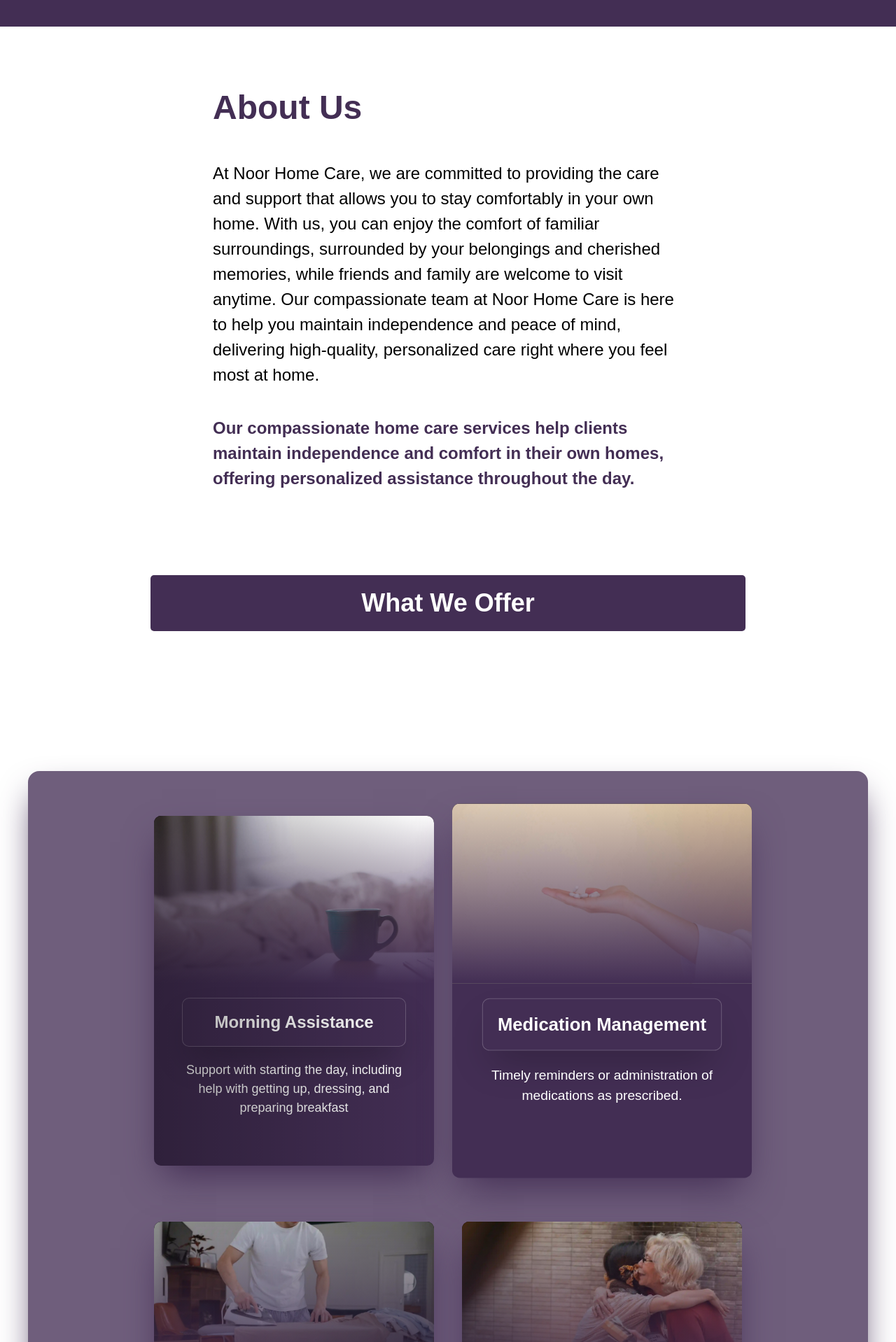
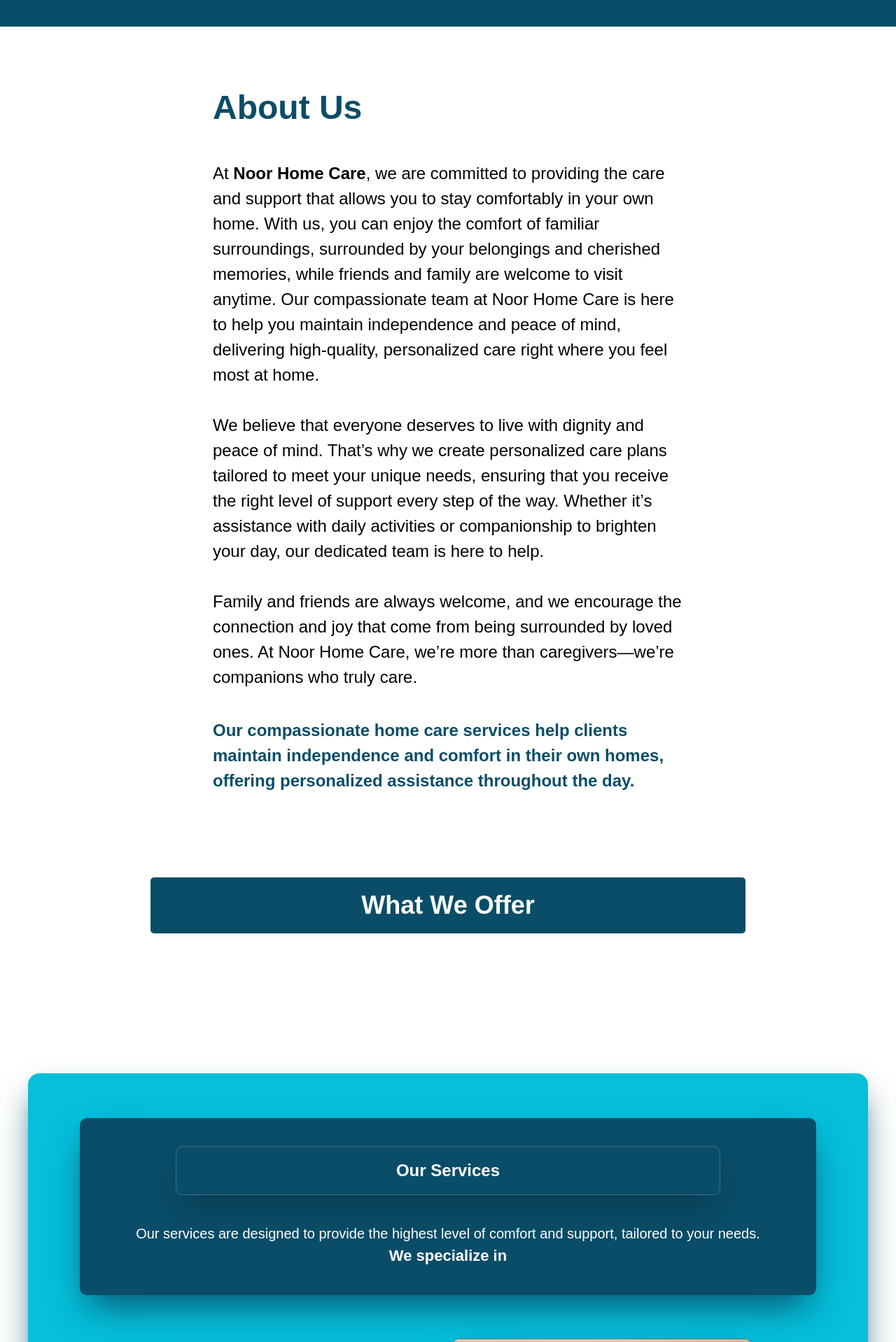
Before and after one commit to ahmedwasim1070/Noor-Home-Care, a React (Vite) app: page / in a window 1280 px wide. Shown: the part 802-2720 px from the top of the page at 70% size. Built offline with nearby package versions, Linux system fonts and the light colour scheme.

Commit message:
making changes accordign to the client needs

```diff
--- a/src/pages/AboutPage.jsx
+++ b/src/pages/AboutPage.jsx
@@ -71,104 +71,42 @@
               About Us
             </p>
             <article className="2xl:text-[24px] xl:text-[24px] lg:text-[24px] md:text-[24px] sm:text-[22px] esm:text-[20px] 2xl:text-start xl:text-start lg:text-start md:text-start sm:text-center esm:text-center">
-              <h1>A Home Care Service in UK</h1>
+              <h1>
+                <strong>Noor Home Care UK </strong>
+              </h1>
               <br />
-              At Noor Home Care, we pride ourselves on offering a comprehensive
-              range of personalized home care services designed to help our
-              clients maintain their independence, dignity, and comfort while
-              staying in the familiar surroundings of their own homes. We
-              understand that home is where cherished memories reside, and it is
-              our mission to ensure you or your loved ones can enjoy the peace
-              and security that comes from being in a place filled with
-              familiarity and love. Noor Home Care is dedicated to providing
-              tailored care solutions that meet the unique needs of each
-              individual, fostering a sense of well-being and independence while
-              delivering the highest standards of compassionate support.
+              At Noor Home Care, we understand the importance of feeling safe,
+              supported, and cared for in the comfort of your own home. Our
+              mission is to provide compassionate, high-quality care that
+              empowers individuals to maintain their independence while enjoying
+              the familiar surroundings of home.
               <br />
               <br />
               <br />
-              Our home care services at Noor Home Care are built around the
-              principle that every individual deserves respect, empathy, and
-              high-quality care. Whether it's assistance with daily routines,
-              companionship, or specialized support, we strive to make life more
-              manageable and fulfilling for our clients. From early morning to
-              late at night, Noor Home Care is here to ensure every aspect of
-              home care is handled with professionalism and attention to detail,
-              helping our clients feel safe, secure, and cared for in their own
-              homes.
+              We believe that everyone deserves to live with dignity and peace
+              of mind. That’s why we create personalized care plans tailored to
+              meet your unique needs, ensuring that you receive the right level
+              of support every step of the way. Whether it’s assistance with
+              daily activities or companionship to brighten your day, our
+              dedicated team is here to help.
               <br />
               <br />
               <br />
-              We offer a wide array of home care services, including morning
-              assistance to help start the day with ease, such as support with
-              getting up, dressing, and preparing breakfast. Our team at Noor
-              Home Care understands the importance of medication management,
-              providing timely reminders or administration to ensure clients
-              stay on track with their health needs. In addition, we assist with
-              household tasks like cleaning, laundry, and ironing, ensuring that
-              the home remains a welcoming and organized space for our clients
-              to relax and thrive.
+              Family and friends are always welcome, and we encourage the
+              connection and joy that come from being surrounded by loved ones.
+              At Noor Home Care, we’re more than caregivers—we’re companions who
+              truly care.
               <br />
               <br />
               <br />
-              Respite care is another vital service provided by Noor Home Care,
-              giving primary caregivers the chance to rest and recharge while
-              knowing their loved ones are in capable and caring hands. We also
-              assist with errands and outings, such as grocery shopping,
-              organizing social activities, or arranging enjoyable day trips.
-              These moments of connection and activity are important for
-              maintaining a balanced and engaging lifestyle, and Noor Home Care
-              is dedicated to making these experiences as smooth and enjoyable
-              as possible. For evening and bedtime routines, our compassionate
-              caregivers are available to help clients wind down, prepare for
-              sleep, and settle in for a restful night, ensuring they feel
-              supported and cared for every step of the way.
-              <br />
-              <br />
-              <br />
-              At Noor Home Care, we understand that the needs of our clients do
-              not end when the day is over, which is why we also provide
-              specialized night care services. Whether it’s a sleeping night
-              where caregivers are on hand to assist when needed or a waking
-              night where our team remains awake and alert to provide continuous
-              support, Noor Home Care ensures that clients are cared for around
-              the clock. Our night care services are particularly beneficial for
-              those who experience restlessness, require regular assistance, or
-              simply feel more secure knowing someone is there to help during
-              the quiet hours of the night.
-              <br />
-              <br />
-              <br />
-              Noor Home Care is not just about meeting the practical needs of
-              our clients; it’s about building relationships based on trust,
-              empathy, and genuine care. We believe that everyone deserves to
-              feel respected and valued, and our team works tirelessly to create
-              a supportive environment that promotes well-being and happiness.
-              Whether it’s through friendly companionship, attentive assistance,
-              or personalized care plans, Noor Home Care is here to make a
-              difference in the lives of those we serve.
-              <br />
-              <br />
-              <br />
-              Our commitment to excellence at Noor Home Care means we
-              continuously strive to exceed expectations, ensuring that every
-              client receives the highest level of care tailored to their
-              specific needs. By choosing Noor Home Care, you are not just
-              selecting a home care provider; you are partnering with a team
-              that genuinely cares about your health, happiness, and quality of
-              life. With Noor Home Care, you can rest assured that you or your
-              loved one will be supported with compassion and expertise,
-              allowing you to focus on what truly matters: enjoying life to the
-              fullest in the comfort of your own home.
-              <br />
-              <br />
-              <br />
+              Our services are designed to provide the highest level of comfort
+              and support, tailored to your needs.
             </article>
           </div>
         </div>
       </section>
       <section className="2xl:text-[24px] xl:text-[23px] lg:text-[22px]  md:text-[22px] sm:text-[22px] esm:text-[20px] text-center font-bold text-primaryColor my-10">
-        <p>Contact Us</p>
+        <p>For free consultation contact us</p>
       </section>
       <section className="w-full p-10 bg-gradient-to-b from-secondaryColor/40 to-primaryColor flex items-center justify-center">
         <div className="w-[70%] flex flex-row items-center justify-evenly flex-wrap gap-10">
--- a/src/pages/HomePage.jsx
+++ b/src/pages/HomePage.jsx
@@ -48,9 +48,12 @@
                 <h2>For Your Loved One’s</h2>
               </div>
             </div>
-            <div className="text-white flex 2xl:mt-20 xl:mt-20 lg:mt-20 md:mt-10  w-full 2xl:justify-start xl:justify-start lg:justify-start md:justify-center sm:justify-center sm:mt-10 esm:mt-10 esm:justify-center">
+            <div className="text-white flex flex-col gap-y-8 2xl:mt-20 xl:mt-20 lg:mt-20 md:mt-10  w-full 2xl:justify-start xl:justify-start lg:justify-start md:justify-center sm:justify-center sm:mt-10 esm:mt-10 esm:justify-center">
               <p className="2xl:text-[24px] xl:text-[23px] lg:text-[22px]  md:text-[22px] sm:text-[22px] esm:text-[20px] text-center">
                 Kingston upon Hull , United Kingdom
+              </p>
+              <p className="2xl:text-[24px] xl:text-[23px] lg:text-[22px]  md:text-[22px] sm:text-[22px] esm:text-[20px] text-center">
+                For free consultation contact us
               </p>
             </div>
           </div>
@@ -164,14 +167,28 @@
               About Us
             </p>
             <article className="2xl:text-[24px] xl:text-[24px] lg:text-[24px] md:text-[24px] sm:text-[22px] esm:text-[20px] 2xl:text-start xl:text-start lg:text-start md:text-start sm:text-center esm:text-center">
-              At Noor Home Care, we are committed to providing the care and
-              support that allows you to stay comfortably in your own home. With
-              us, you can enjoy the comfort of familiar surroundings, surrounded
-              by your belongings and cherished memories, while friends and
-              family are welcome to visit anytime. Our compassionate team at
-              Noor Home Care is here to help you maintain independence and peace
-              of mind, delivering high-quality, personalized care right where
-              you feel most at home.
+              At <strong>Noor Home Care</strong>, we are committed to providing
+              the care and support that allows you to stay comfortably in your
+              own home. With us, you can enjoy the comfort of familiar
+              surroundings, surrounded by your belongings and cherished
+              memories, while friends and family are welcome to visit anytime.
+              Our compassionate team at Noor Home Care is here to help you
+              maintain independence and peace of mind, delivering high-quality,
+              personalized care right where you feel most at home.
+              <br />
+              <br />
+              We believe that everyone deserves to live with dignity and peace
+              of mind. That’s why we create personalized care plans tailored to
+              meet your unique needs, ensuring that you receive the right level
+              of support every step of the way. Whether it’s assistance with
+              daily activities or companionship to brighten your day, our
+              dedicated team is here to help.
+              <br />
+              <br />
+              Family and friends are always welcome, and we encourage the
+              connection and joy that come from being surrounded by loved ones.
+              At Noor Home Care, we’re more than caregivers—we’re companions who
+              truly care.
             </article>
             <h3 className="text-primaryColor  font-bold 2xl:text-[24px] xl:text-[24px] lg:text-[24px] md:text-[24px] sm:text-[22px] esm:text-[20px] 2xl:text-start xl:text-start lg:text-start md:text-start sm:text-center esm:text-center">
               Our compassionate home care services help clients maintain
@@ -192,7 +209,24 @@
         ref={servicesRef}
         className="w-full h-full flex items-center 2xl:my-40 xl:my-40 lg:my-40 md:my-40 sm:my-20 esm:my-16 justify-center smothUp opacity-0 transition-opacity duration-1000 ease-in-out"
       >
-        <div className="2xl:container xl:container lg:container md:container sm:container-none esm:container-none 2xl:mx-auto xl:mx-10 lg:mx-auto md:mx-auto sm:mx-10 esm:mx-2 2xl:p-10 xl:p-16 lg:p-10 md:p-10 sm:p-8 esm:p-4 bg-[#6F5E7C] rounded-2xl flex flex-row items-center justify-center overflow-x-hidden  gap-10 gap-y-20 border-black shadow-2xl shadow-primaryColor flex-wrap">
+        <div className="2xl:container xl:container lg:container md:container sm:container-none esm:container-none 2xl:mx-auto xl:mx-10 lg:mx-auto md:mx-auto sm:mx-10 esm:mx-2 2xl:p-10 xl:p-16 lg:p-10 md:p-10 sm:p-8 esm:p-4 bg-secondaryColor rounded-2xl flex flex-row items-center justify-center overflow-x-hidden  gap-10 gap-y-20 border-black shadow-2xl shadow-primaryColor flex-wrap">
+          <div className="bg-primaryColor rounded-[10px] shadow-primaryColor shadow-2xl flex flex-col 2xl:p-10 xl:p-10 lg:p-10 md:p-10 sm:p-10 esm:p-6 gap-y-10">
+            <div className="2xl:w-[80%] xl:w-[80%] lg:w-[80%] md:w-[80%] sm:w-[85%] esm:w-[95%] h-[70px] text-nowrap mx-auto  bg-primaryColor border border-[rgba(255,255,255,0.2)] rounded-[10px] flex justify-center items-center shadow-2xl">
+              <h6 className="text-white 2xl:text-[24px] xl:text-[24px] lg:text-[24px] md:text-[24px] sm:text-[22px] esm:text-[19px] font-bold">
+                Our Services
+              </h6>
+            </div>
+            <div>
+              <p className="text-center text-white 2xl:text-[20px] xl:text-[20px] lg:text-[20px] md:text-[20px] sm:text-[19px] esm:text-[19px] 2xl:mx-10 xl:mx-10 lg:mx-10 md:mx-10 sm:mx-2 esm:mx-0">
+                Our services are designed to provide the highest level of
+                comfort and support, tailored to your needs.
+                <br />
+                <strong className="2xl:text-[22px] xl:text-[22px] lg:text-[22px] md:text-[22px] sm:text-[21px] esm:text-[21px]">
+                  We specialize in
+                </strong>
+              </p>
+            </div>
+          </div>
           {/* Left */}
           <div
             className={` relative 2xl:w-[400px] xl:w-[400px] lg:w-[400px] md:w-[400px] sm:w-[400px] esm:w-[98%] h-[500px] bg-primaryColor rounded-[10px] overflow-hidden flex flex-col gap-y-5 shadow-2xl shadow-primaryColor flex-nowrap flex-shrink-0 }`}
@@ -207,13 +241,14 @@
             </div>
             <div className="2xl:w-[80%] xl:w-[80%] lg:w-[80%] md:w-[80%] sm:w-[85%] esm:w-[80%]  h-[70px] text-nowrap  mx-auto  bg-primaryColor border border-[rgba(255,255,255,0.2)] rounded-[10px] flex justify-center items-center shadow-2xl">
               <h6 className="text-white  font-bold 2xl:text-[24px] xl:text-[24px] lg:text-[24px] md:text-[24px] sm:text-[22px] esm:text-[19px]">
-                Morning Assistance
+                Personalized Assistance
               </h6>
             </div>
             <div>
               <p className="text-center text-white 2xl:text-[18px] xl:text-[18px] lg:text-[18px] md:text-[18px] sm:text-[17px] esm:text-[16px] mx-10 ">
-                Support with starting the day, including help with getting up,
-                dressing, and preparing breakfast
+                From meal preparation and medication reminders to mobility
+                support and personal hygiene, we’re here to help you manage
+                daily activities with ease.
               </p>
             </div>
             <div className="w-full h-full absolute inset-0 bg-gradient-to-l from-transparent to-black/30"></div>
@@ -232,12 +267,13 @@
             </div>
             <div className="2xl:w-[80%] xl:w-[80%] lg:w-[80%] md:w-[80%] sm:w-[85%] esm:w-[80%] h-[70px] text-nowrap  mx-auto  bg-primaryColor border border-[rgba(255,255,255,0.2)] rounded-[10px] flex justify-center items-center shadow-2xl">
               <h6 className="text-white 2xl:text-[24px] xl:text-[24px] lg:text-[24px] md:text-[24px] sm:text-[22px] esm:text-[19px] font-bold">
-                Medication Management
+                Respite Care
               </h6>
             </div>
             <div>
               <p className="text-center text-white 2xl:text-[18px] xl:text-[18px] lg:text-[18px] md:text-[18px] sm:text-[17px] esm:text-[16px] mx-10">
-                Timely reminders or administration of medications as prescribed.
+                Temporary relief for primary Caregivers, allowing them time to
+                recharge while loved ones is well supported.
               </p>
             </div>
           </div>
@@ -255,19 +291,19 @@
             </div>
             <div className="2xl:w-[80%] xl:w-[80%] lg:w-[80%] md:w-[80%] sm:w-[85%] esm:w-[80%] h-[70px] text-nowrap  mx-auto  bg-primaryColor border border-[rgba(255,255,255,0.2)] rounded-[10px] flex justify-center items-center shadow-2xl">
               <h6 className="text-white 2xl:text-[24px] xl:text-[24px] lg:text-[24px] md:text-[24px] sm:text-[22px] esm:text-[19px] font-bold">
-                Household Tasks
+                Household Support
               </h6>
             </div>
             <div>
               <p className="text-center text-white 2xl:text-[18px] xl:text-[18px] lg:text-[18px] md:text-[18px] sm:text-[17px] esm:text-[16px] mx-10">
-                Assistance with cleaning, laundry, and ironing to keep the home
-                environment pleasant and organized.
+                Light housekeeping, errands, and meal planning to ensure your
+                home stays a safe and welcoming environment.
               </p>
             </div>
             <div className="w-full h-full absolute inset-0 bg-gradient-to-r from-transparent to-black/30"></div>
           </div>
           {/* Left */}
-          <div
+          {/* <div
             className={` relative 2xl:w-[400px] xl:w-[400px] lg:w-[400px] md:w-[400px] sm:w-[400px] esm:w-[98%]  h-[500px] bg-primaryColor rounded-[10px] overflow-hidden flex flex-col gap-y-5 shadow-2xl shadow-primaryColor flex-nowrap flex-shrink-0 }`}
           >
             <div className="relative w-full h-[48%] bg-black">
@@ -280,17 +316,17 @@
             </div>
             <div className="2xl:w-[80%] xl:w-[80%] lg:w-[80%] md:w-[80%] sm:w-[85%] esm:w-[80%] h-[70px] text-nowrap  mx-auto  bg-primaryColor border border-[rgba(255,255,255,0.2)] rounded-[10px] flex justify-center items-center shadow-2xl">
               <h6 className="text-white 2xl:text-[24px] xl:text-[24px] lg:text-[24px] md:text-[24px] sm:text-[22px] esm:text-[19px] font-bold">
-                Respite Care
+                Flexible Care Options
               </h6>
             </div>
             <div>
               <p className="text-center text-white 2xl:text-[18px] xl:text-[18px] lg:text-[18px] md:text-[18px] sm:text-[17px] esm:text-[16px] mx-10">
-                Temporary relief for primary caregivers, allowing them time to
-                recharge while their loved one is supported.
+                Whether you need hourly support, full-time care, or something in
+                between, we’re here to provide the right care at the right time.
               </p>
             </div>
             <div className="w-full h-full absolute inset-0 bg-gradient-to-l from-transparent to-black/30"></div>
-          </div>
+          </div> */}
           {/* Mid */}
           <div
             className={`2xl:w-[400px] xl:w-[400px] lg:w-[400px] md:w-[400px] sm:w-[400px] esm:w-[98%] h-[500px] bg-primaryColor rounded-[10px] overflow-hidden flex flex-col gap-y-5 shadow-2xl shadow-primaryColor flex-nowrap flex-shrink-0 scale-[1.07] `}
@@ -305,19 +341,18 @@
             </div>
             <div className="2xl:w-[80%] xl:w-[80%] lg:w-[80%] md:w-[80%] sm:w-[85%] esm:w-[80%] h-[70px] text-nowrap  mx-auto  bg-primaryColor border border-[rgba(255,255,255,0.2)] rounded-[10px] flex justify-center items-center shadow-2xl">
               <h6 className="text-white 2xl:text-[24px] xl:text-[24px] lg:text-[24px] md:text-[24px] sm:text-[22px] esm:text-[19px] font-bold">
-                Errands and Outings
+                Flexible Care Options
               </h6>
             </div>
             <div>
               <p className="text-center text-white 2xl:text-[18px] xl:text-[18px] lg:text-[18px] md:text-[18px] sm:text-[17px] esm:text-[16px] mx-10">
-                Help with grocery shopping, arranging outings, putting away
-                items, and enjoying social activities such as coffee mornings or
-                day trips.
+                Whether you need hourly support, full-time care, or something in
+                between, we’re here to provide the right care at the right time.
               </p>
             </div>
           </div>
           {/* Right */}
-          <div
+          {/* <div
             className={`relative 2xl:w-[400px] xl:w-[400px] lg:w-[400px] md:w-[400px] sm:w-[400px] esm:w-[98%] h-[500px] bg-primaryColor rounded-[10px] overflow-hidden flex flex-col gap-y-5 shadow-2xl shadow-primaryColor flex-nowrap flex-shrink-0 `}
           >
             <div className="relative w-full h-[48%] bg-black">
@@ -341,19 +376,13 @@
               </p>
             </div>
             <div className="w-full h-full absolute inset-0 bg-gradient-to-r from-transparent to-black/30"></div>
-          </div>
+          </div> */}
           <div className="bg-primaryColor rounded-[10px] shadow-primaryColor shadow-2xl flex flex-col 2xl:p-10 xl:p-10 lg:p-10 md:p-10 sm:p-10 esm:p-6 gap-y-10">
-            <div className="2xl:w-[80%] xl:w-[80%] lg:w-[80%] md:w-[80%] sm:w-[85%] esm:w-[95%] h-[70px] text-nowrap mx-auto  bg-primaryColor border border-[rgba(255,255,255,0.2)] rounded-[10px] flex justify-center items-center shadow-2xl">
-              <h6 className="text-white 2xl:text-[24px] xl:text-[24px] lg:text-[24px] md:text-[24px] sm:text-[22px] esm:text-[19px] font-bold">
-                Night Care Services
-              </h6>
-            </div>
             <div>
-              <p className="text-center text-white 2xl:text-[18px] xl:text-[18px] lg:text-[18px] md:text-[18px] sm:text-[17px] esm:text-[16px] 2xl:mx-10 xl:mx-10 lg:mx-10 md:mx-10 sm:mx-2 esm:mx-0">
-                Our night care services provide overnight assistance tailored to
-                individual needs: Sleeping Night: Caregivers rest nearby, ready
-                to assist as needed. Waking Night: Caregivers stay awake,
-                offering continuous support throughout the night.
+              <p className="text-center text-white 2xl:text-[20px] xl:text-[20px] lg:text-[20px] md:text-[20px] sm:text-[19px] esm:text-[19px] 2xl:mx-10 xl:mx-10 lg:mx-10 md:mx-10 sm:mx-2 esm:mx-0">
+                At <strong>Noor Home Care</strong>, we are committed to
+                enhancing your quality of life, ensuring you feel supported,
+                valued, and cared for every single day.
               </p>
             </div>
           </div>
--- a/src/pages/JoinusPage.jsx
+++ b/src/pages/JoinusPage.jsx
@@ -147,7 +147,8 @@
             </div>
             <div className="text-primaryColor flex 2xl:mt-20 xl:mt-20 lg:mt-20 md:mt-10  w-full 2xl:justify-start xl:justify-start lg:justify-start md:justify-center sm:justify-center sm:mt-10 esm:mt-10 esm:justify-center">
               <p className="2xl:text-[24px] xl:text-[23px] lg:text-[22px]  md:text-[22px] sm:text-[22px] esm:text-[20px] text-center">
-                For employers seeking skilled healthcare staff
+                Are you passionate about making a positive contribution to the
+                lives and wellbeing of adults?
               </p>
             </div>
           </div>
--- a/tailwind.config.js
+++ b/tailwind.config.js
@@ -12,8 +12,8 @@
     },
     extend: {
       colors: {
-        primaryColor: "#432E54",
-        secondaryColor: "#E4508F",
+        primaryColor: "#0A4D68",
+        secondaryColor: "#05BFDB",
       },
     },
   },
```
Also changed, not shown: src/component/Footer.jsx (+12 -1 lines), src/component/Header.jsx (+3 -5 lines), public/logo-main.svg, public/noor-home-care-logo.jpg.
